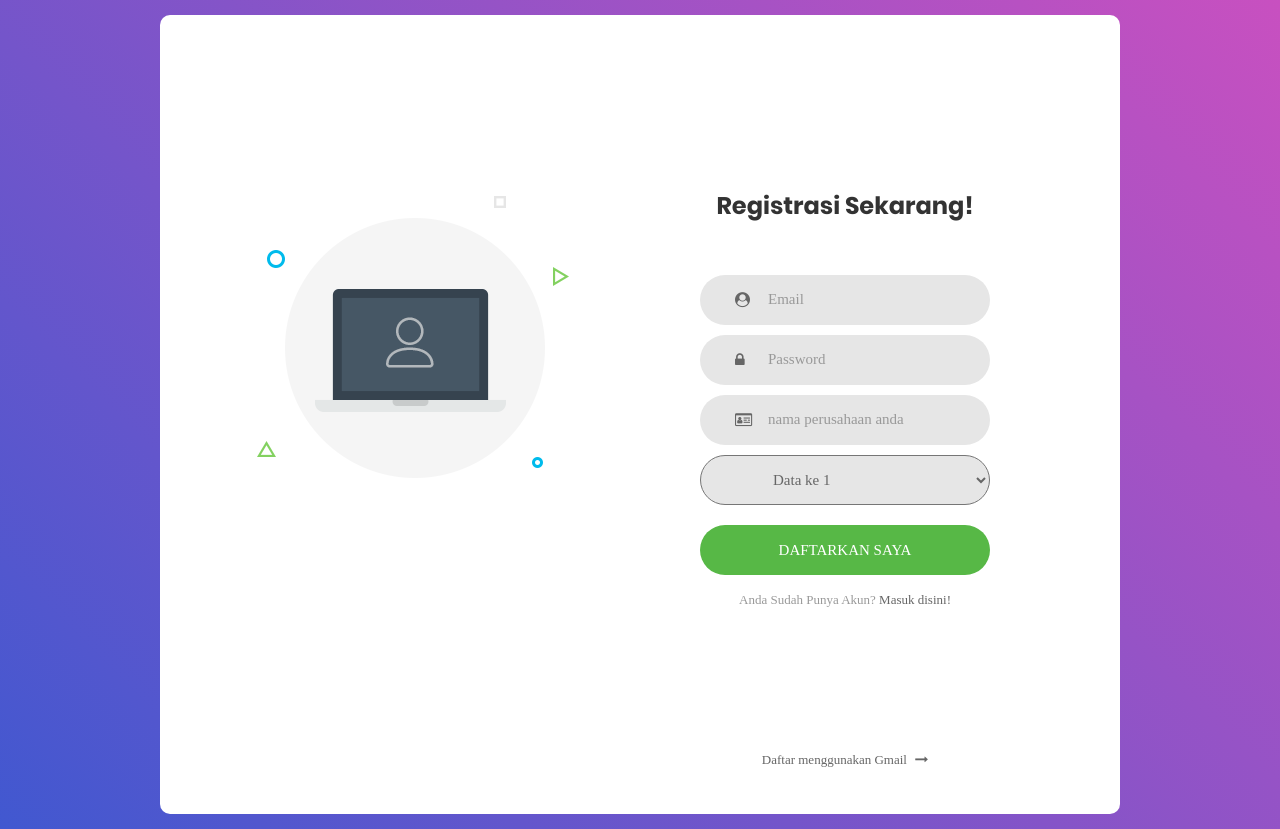
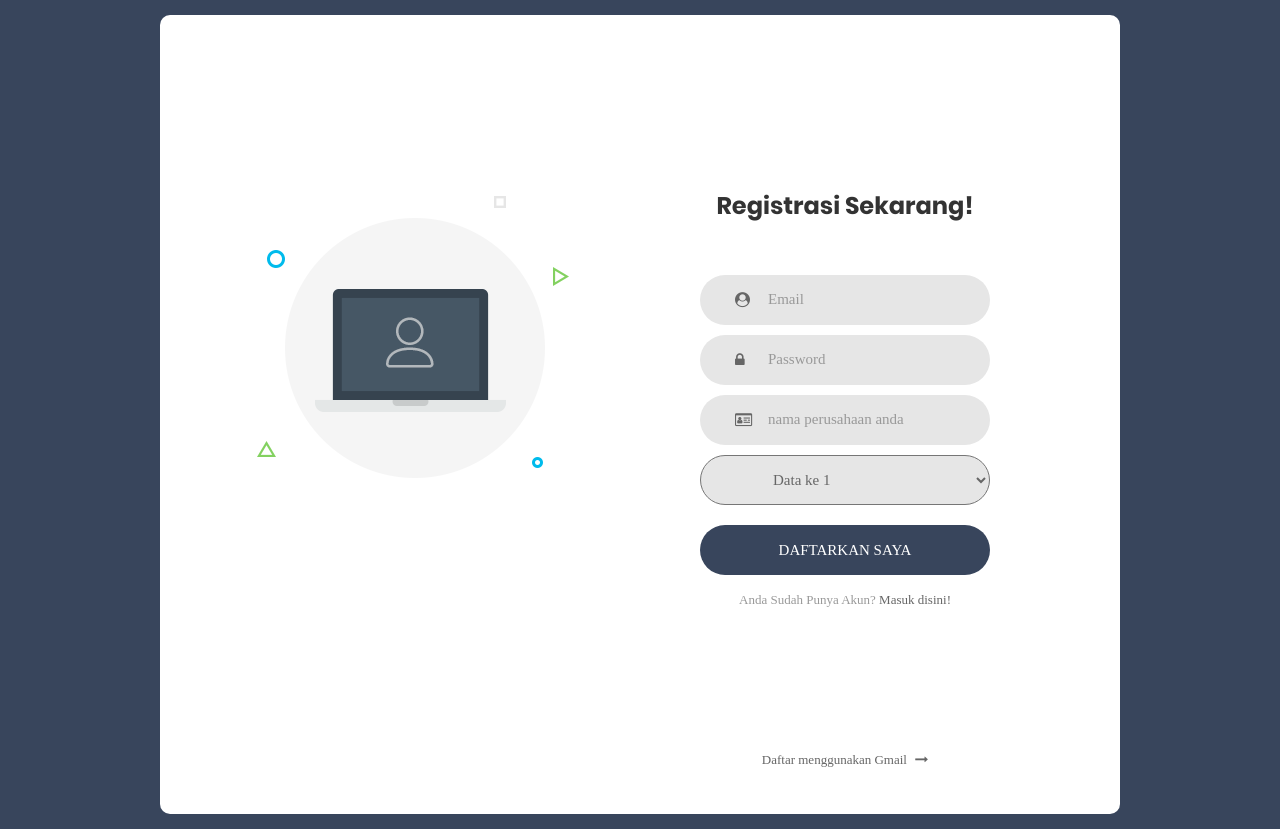
Before and after one commit to afrizaldea/anotero-platform, a PHP site: page /anotero-platform/user/register.php in a window 1280 px wide. Run offline with PHP 8.4, Linux system fonts and the light colour scheme; some web fonts are replaced.

Commit message:
version 1.1.16 modified design register

```diff
--- a/asset/dashboard-libs/css/main.css
+++ b/asset/dashboard-libs/css/main.css
@@ -58,7 +58,7 @@ a:focus {
 
 a:hover {
 	text-decoration: none;
-  color: #57b846;
+  color: #38455C;
 }
 
 /*---------------------------------------------*/
@@ -168,11 +168,10 @@ iframe {
   justify-content: center;
   align-items: center;
   padding: 15px;
-  background: #9053c7;
-  background: -webkit-linear-gradient(-135deg, #c850c0, #4158d0);
-  background: -o-linear-gradient(-135deg, #c850c0, #4158d0);
-  background: -moz-linear-gradient(-135deg, #c850c0, #4158d0);
-  background: linear-gradient(-135deg, #c850c0, #4158d0);
+  background: #38455C;
+  background: -webkit-#38455C;
+  background: -o-#38455C;
+  background: -moz-#38455C;
 }
 
 .wrap-login100 {
@@ -256,7 +255,7 @@ iframe {
   width: 100%;
   height: 100%;
   box-shadow: 0px 0px 0px 0px;
-  color: rgba(87,184,70, 0.8);
+  color: #38455C;
 }
 
 .input100:focus + .focus-input100 {
@@ -304,7 +303,7 @@ iframe {
 }
 
 .input100:focus + .focus-input100 + .symbol-input100 {
-  color: #57b846;
+  color: #38455C;
   padding-left: 28px;
 }
 
@@ -332,7 +331,7 @@ iframe {
   width: 100%;
   height: 50px;
   border-radius: 25px;
-  background: #57b846;
+  background: #38455C;
   display: -webkit-box;
   display: -webkit-flex;
   display: -moz-box;
--- a/user/register.php
+++ b/user/register.php
@@ -83,7 +83,7 @@
 						<span class="txt1">
 							Anda Sudah Punya Akun?
 						</span>
-						<a class="txt2" href="#">
+						<a class="txt2" href="login.php">
 							Masuk disini!
 						</a>
 					</div>
```
